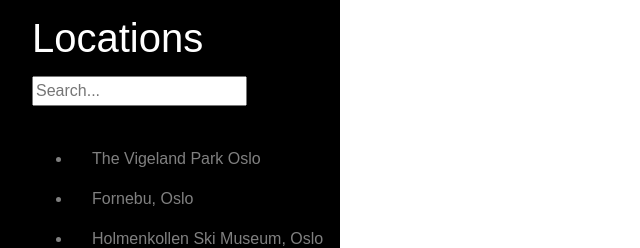
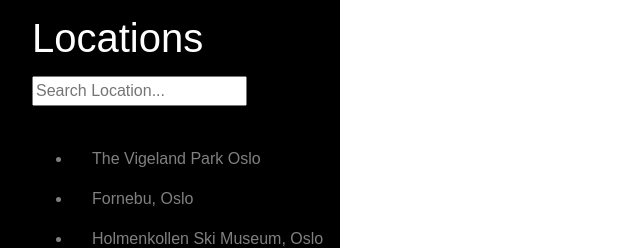
Before and after one commit to daliasgit/NeighborhoodMap, a website: page index.html in a window 1280 px wide. Shown: the top 248 px of the page, 0-640 px from the left. Drawn offline with Linux system fonts and the light colour scheme; some packages are replaced by stand-ins of ours; files that its build step writes are made by us from their sources.

Commit message:
modified index.html

```diff
--- a/index.html
+++ b/index.html
@@ -18,7 +18,7 @@
           <h1>Locations</h1>
           <p></p>
           <form>
-            <input data-bind="textInput: filter" id="street" placeholder="Search...">
+            <input data-bind="textInput: filter" id="street" placeholder="Search Location...">
           </form>
           <hr>
           <ul data-bind="foreach: myLocations">
```
